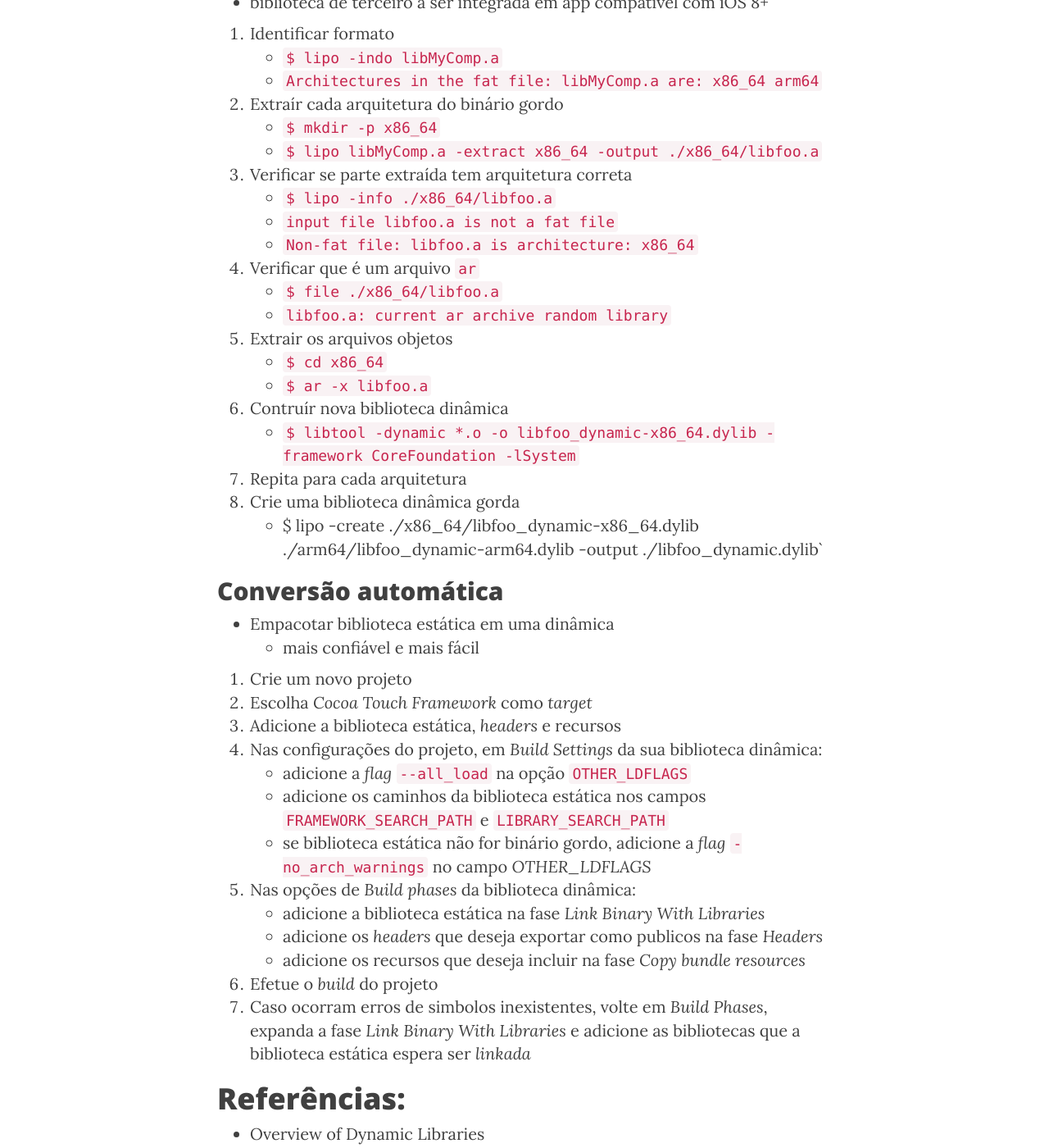
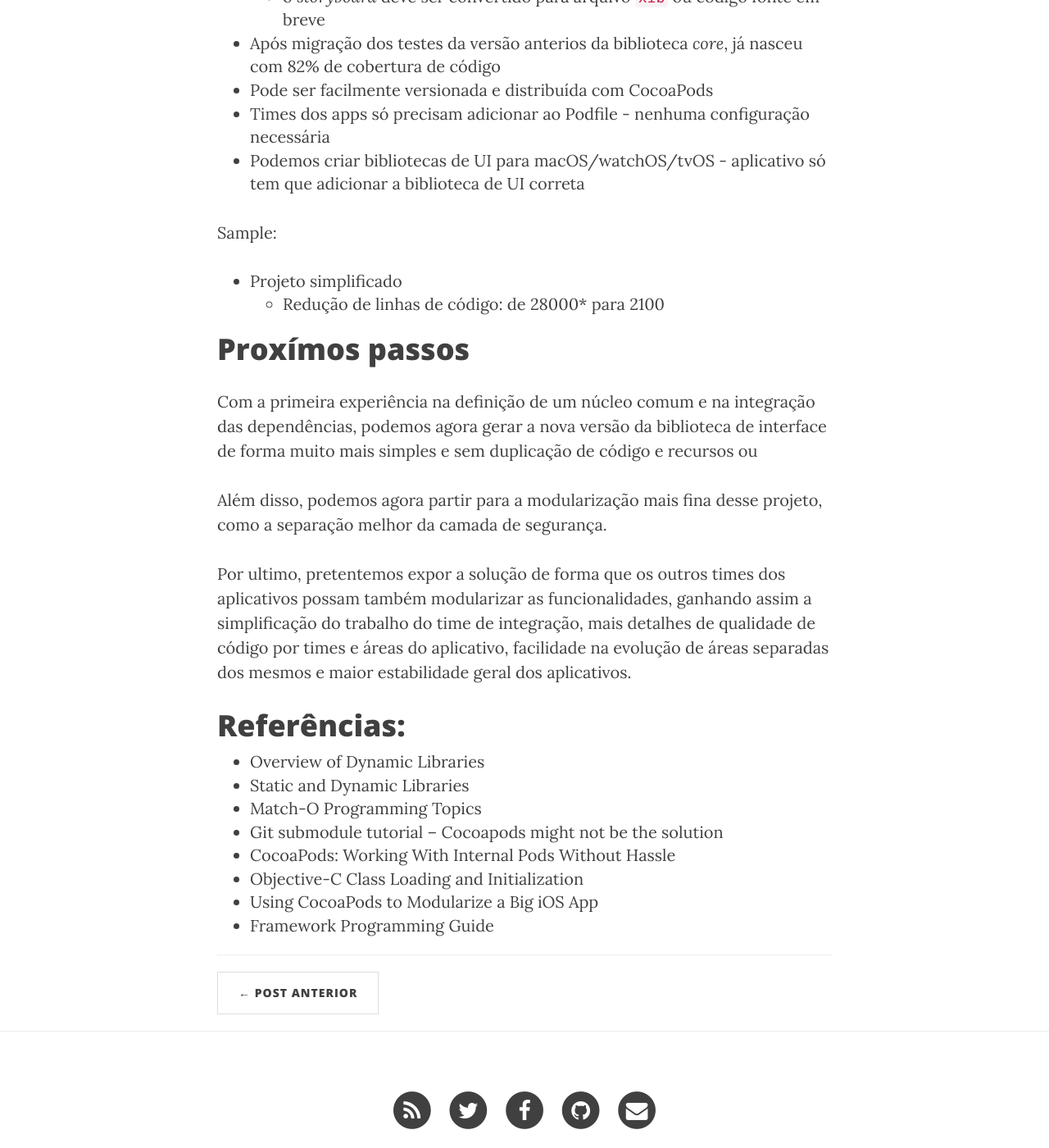
Before and after one commit to CocoaHeadsBrasil/equinociOS, a Jekyll site: the page built from _posts/2017-03-01-experiiecia-de-modularizacao-de-uma-biblioteca.md, in a window 1280 px wide and 1400 px high, scrolled down 20469 px. Shown: the whole window at 82% size. Built offline with Jekyll 4.4.1, drawn with Linux system fonts in a browser that asks for light colours; nearby versions of some CDN libraries; comment, search, counter and statistics services are not loaded; some of the changed text lies outside the part shown.

Commit message:
Finaliza criação do conteúdo

```diff
--- a/_posts/2017-03-01-experiiecia-de-modularizacao-de-uma-biblioteca.md
+++ b/_posts/2017-03-01-experiiecia-de-modularizacao-de-uma-biblioteca.md
@@ -28,15 +28,11 @@
 
 ## Cenário inicial do SDK
 
-Como disse antes, o SDK é comum a vários apps gerenciados pelo meu time (a parte _core_) com outro time de outra consultoria desenvolvendo pequenas bibliotecas da parte de segurança do aplicativo, que são enviadas para nós como bibliotecas que são _linkadas_ estaticamente ao nosso SDK. Esporadicamente algumas pessoas direto do cliente ainda fazem um _bypass_ no nosso time/processo em pequenas partes do projeto, para dicionar uma _feature_ para um dos projetos principais, mas esquecendo do outro, causando _bug_ (identificado em desenvolvimento pelos times do outro projeto ainda em desenvolvimento). E está entrando um time de outra consultoria para mexer no SDK.
+Como disse antes, o SDK é comum a vários apps gerenciados pelo meu time (a parte _core_) com outro time de outra consultoria desenvolvendo pequenas bibliotecas da parte de segurança do aplicativo, que são enviadas para nós como bibliotecas que são _linkadas_ estaticamente ao nosso SDK. Esporadicamente algumas pessoas direto do cliente ainda fazem um _bypass_ no nosso time/processo em pequenas partes do projeto, para dicionar uma _feature_ para um dos projetos principais, mas esquecendo do outro, causando _bug_ (identificado rapidamente pelos times do outro aplicativo ainda em desenvolvimento). E está entrando um time de outra consultoria para mexer no SDK.
 
 Os aplicativos atualmente suportam o iOS 7, e isso exige que a distribuição do SDK seja como biblioteca para linkagem estática. Já temos no cliente aplicativos sendo desenvolvidos com suporte apenas ao iOS 9+, sendo escrito em Swift, mas como dependencias em Swift devem ser _frameworks_ dinâmicos, esse projeto teve inicialmente que usar CocoaPods para adicionar o SDK estaticamente, e o Carthage _linkando_ dinâmicamente as dependencias de terceiros escritas em Swift, mas o time de _devops_ do cliente barrou o Carthage - por enquanto, apenas CocoaPods pode ser usado nesse cliente.
 
-<!--
-Do lado dos aplicativos, temos projeto com mais ou menos 5 times de consultorias diferentes - com culturas diferentes - além de áreas diferentes no cliente exigindo a entrada de novas _features_ em prazos/datas específicas. Isso tudo deixa os _merge_ e a manutenção complicada, e o lançamento de novas versões gera bastante atrito.
--->
-
-Como disse anteriormente, o SDK atual compreende então de três grandes áreas, todas distribuídas como um "framework" - não no sentido de _framework_ dinâmico criado pelo Xcode, mas numa estrutura similar criada via script, que embute os _assets_ (storyboards, `XIB`s e imagens) e funcionalidades das três áreas abaixo:
+Como disse anteriormente, o SDK atual compreende então de três grandes áreas, todas distribuídas como um "framework" - não no sentido de _framework_ dinâmico criado pelo Xcode, mas numa estrutura similar criada via script, que embute os _assets_ (_storyboards_, `XIB`s e imagens) e funcionalidades das três áreas abaixo:
 
 - Comunicação
 - Segurança
@@ -302,81 +299,96 @@
 
 Que irá baixar o código da biblioteca de UI e da biblioteca _core_.
 
+A estrutura de diretórios de nossos projetos agora fica similar a esta:
+
+
+~~~
+~/Sample
+    └── .git
+    └── .gitsubmodules
+    └── Podfile
+    └── Pods
+    └── Sample.xcodeproj
+    └── Sample.xcworkspace
+    └── Sources
+    └── Vendor
+        └── SDKUI (submodule)
+            └── .git
+            └── .gitsubmodules
+            └── Podfile
+            └── Pods
+            └── SDKUI.podspec
+            └── SDKUI.xcodeproj
+            └── SDKUI.xcworkspace
+            └── Sources
+            └── Vendor
+                └── SDKCore (submodule)
+                    └── .git
+                    └── Podfile
+                    └── Pods
+                    └── SDKCore.podspec
+                    └── SDKCore.xcodeproj
+                    └── SDKCore.xcodeproj
+                    └── Sources
+~~~
+
+E a estrutura dos projetos dentro do Xcode ficam assim:
+
+~~~
+▼ Sample (projeto)
+  ▶ Source
+  ▶ Products
+  ▶ Frameworks
+  ▶ Pods
+  ▼ Vendor
+    ▼ SDKUI
+      ▶ Source
+      ▶ Products
+      ▶ Frameworks
+      ▶ Pods
+      ▼ Vendor
+        ▼ SDKCore
+          ▶ Source
+          ▶ Products
+          ▶ Frameworks
+          ▶ Pods
+        ▶ Pods (Projeto)
+    ▶ Pods (Projeto)
+▶ Pods (Projeto)
+~~~
+
 # Resultados
 
 Após algumas _sprints_, o resultado foi:
 
 SDK (apenas o _core_):
-- Redução das linhas de código: de ____ para 4600
+
+- Redução das linhas de código: de 28000* para 13500 (sendo 7000 linhas de testes)
 - Cobertura de testes: de 85% para 83%
 	- enquanto esse processo eraa feito, outro desenvolvedor do time chegou a 95% de cobertura na principal _branch_ de desenvolvimento
 	- Estes 95% parecem ser um "máximo teórico", pois as bibliotecas de segurança são escritar majoritariamente em `C`, impedindo/dificultando a injeção de dependencia e _mocks_/_stubs_
 
 UI:
-- Projeto novo, iniciado com aproximadamente 4000 linhas de código
+
+- Projeto novo, iniciado com aproximadamente 9500 linhas de código (sendo 5500 linhas de testes)
 	- o _storyboard_ deve ser convertido para arquivo `xib` ou código fonte em breve
 - Após migração dos testes da versão anterios da biblioteca _core_, já nasceu com 82% de cobertura de código
 - Pode ser facilmente versionada e distribuída com CocoaPods
 - Times dos apps só precisam adicionar ao Podfile - nenhuma configuração necessária
 - Podemos criar bibliotecas de UI para macOS/watchOS/tvOS - aplicativo só tem que adicionar a biblioteca de UI correta
 
+Sample:
+
+- Projeto simplificado
+	- Redução de linhas de código: de 28000* para 2100
+
 # Proxímos passos
 
-- Criar a nova versão da lib de UI com o redesign
-- Transformar as maiores features em apps/módulos
+Com a primeira experiência na definição de um núcleo comum e na integração das dependências, podemos agora gerar a nova versão da biblioteca de interface de forma muito mais simples e sem duplicação de código e recursos ou
 
-# Bonus: Convertendo biblioteca estática em dinâmica
+Além disso, podemos agora partir para a modularização mais fina desse projeto, como a separação melhor da camada de segurança.
 
-- impactos de performance quando muitas libs dinâmicas são carregadas
-	- _daemon_ `amfi` le e valida conteúdo e assinatura do _app_ e das bibliotecas
-- conversão manual ou automática
-
-
-## Conversão manual
-
-- biblioteca de terceiro a ser integrada em app compatível com iOS 8+
-
-1. Identificar formato
-	- `$ lipo -indo libMyComp.a`
-	- `Architectures in the fat file: libMyComp.a are: x86_64 arm64`
-2. Extraír cada arquitetura do binário gordo
-	- `$ mkdir -p x86_64`
-	- `$ lipo libMyComp.a -extract x86_64 -output ./x86_64/libfoo.a`
-3. Verificar se parte extraída tem arquitetura correta
-	- `$ lipo -info ./x86_64/libfoo.a`
-	- `input file libfoo.a is not a fat file`
-	- `Non-fat file: libfoo.a is architecture: x86_64`
-4. Verificar que é um arquivo `ar`
-	- `$ file ./x86_64/libfoo.a`
-	- `libfoo.a: current ar archive random library`
-5. Extrair os arquivos objetos
-	- `$ cd x86_64`
-	- `$ ar -x libfoo.a`
-6. Contruír nova biblioteca dinâmica
-	- `$ libtool -dynamic *.o -o libfoo_dynamic-x86_64.dylib -framework CoreFoundation -lSystem`
-7. Repita para cada arquitetura
-8. Crie uma biblioteca dinâmica gorda
-	- $ lipo -create ./x86_64/libfoo_dynamic-x86_64.dylib ./arm64/libfoo_dynamic-arm64.dylib -output ./libfoo_dynamic.dylib`
-
-## Conversão automática
-
-- Empacotar biblioteca estática em uma dinâmica
-	- mais confiável e mais fácil
-
-1. Crie um novo projeto
-2. Escolha _Cocoa Touch Framework_ como _target_
-3. Adicione a biblioteca estática, _headers_ e recursos
-4. Nas configurações do projeto, em _Build Settings_ da sua biblioteca dinâmica:
-	- adicione a _flag_ `--all_load` na opção `OTHER_LDFLAGS`
-	- adicione os caminhos da biblioteca estática nos campos `FRAMEWORK_SEARCH_PATH` e `LIBRARY_SEARCH_PATH`
-	- se biblioteca estática não for binário gordo, adicione a _flag_ `-no_arch_warnings` no campo _OTHER_LDFLAGS_
-5. Nas opções de _Build phases_ da biblioteca dinâmica:
-	- adicione a biblioteca estática na fase _Link Binary With Libraries_
-	- adicione os _headers_ que deseja exportar como publicos na fase _Headers_
-	- adicione os recursos que deseja incluir na fase _Copy bundle resources_
-6. Efetue o _build_ do projeto
-7. Caso ocorram erros de simbolos inexistentes, volte em _Build Phases_, expanda a fase _Link Binary With Libraries_ e adicione as bibliotecas que a biblioteca estática espera ser _linkada_
-
+Por ultimo, pretentemos expor a solução de forma que os outros times dos aplicativos possam também modularizar as funcionalidades, ganhando assim a simplificação do trabalho do time de integração, mais detalhes de qualidade de código por times e áreas do aplicativo, facilidade na evolução de áreas separadas dos mesmos e maior estabilidade geral dos aplicativos.
 
 # Referências:
 
```
Also changed, not shown: other parts of _posts/2017-03-01-experiiecia-de-modularizacao-de-uma-biblioteca.md (+3 -2 lines), img/talesp/iphone-sample-ios.png.
